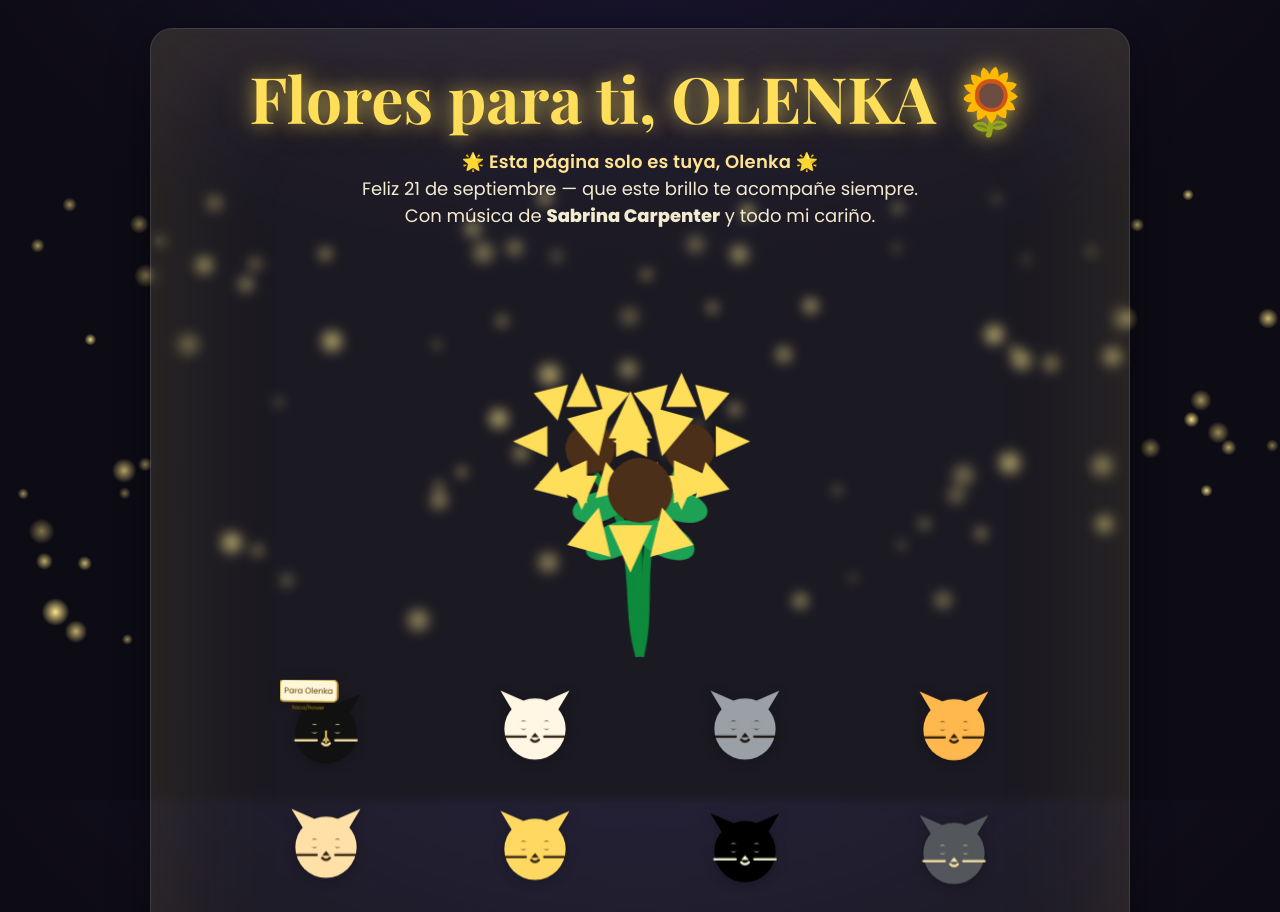
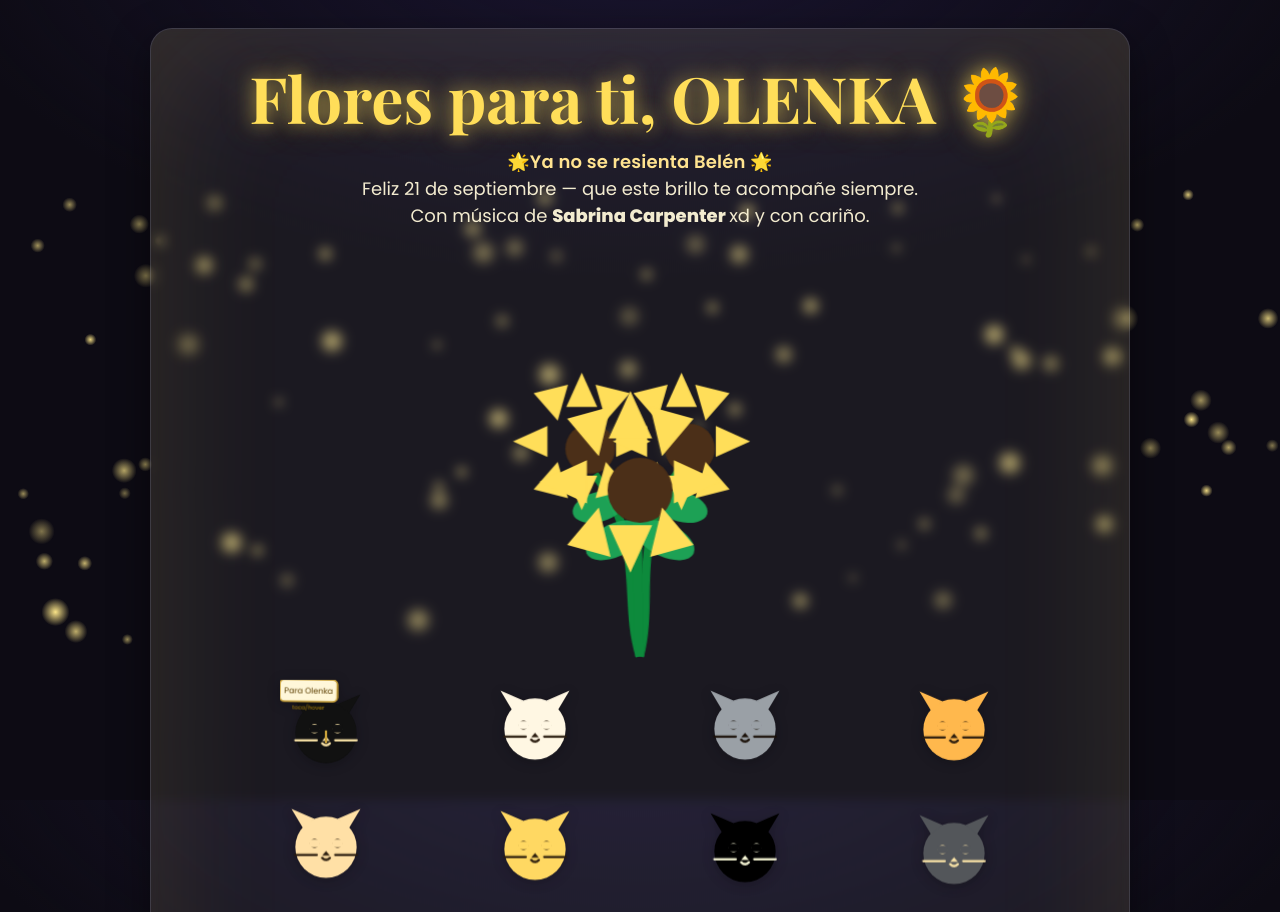
Before and after one commit to anghello1803-jpg/Flores-para-Olenka-Ely-de-up, a plain HTML site: page index.html in a window 1280 px wide. Shown: the top 912 px of the page. Drawn offline with nearby package versions, Linux system fonts and the light colour scheme.

Commit message:
Update index.html

```diff
--- a/index.html
+++ b/index.html
@@ -73,8 +73,8 @@
 <div class="wrap">
   <div class="card">
     <h1>Flores para ti, OLENKA 🌻</h1>
-    <p class="sub only-you">🌟 Esta página solo es tuya, Olenka 🌟</p>
-    <p class="sub">Feliz 21 de septiembre — que este brillo te acompañe siempre. <br> Con música de <strong>Sabrina Carpenter</strong> y todo mi cariño.</p>
+    <p class="sub only-you">🌟Ya no se resienta Belén  🌟</p>
+    <p class="sub">Feliz 21 de septiembre — que este brillo te acompañe siempre. <br> Con música de <strong>Sabrina Carpenter </strong> xd y con cariño.</p>
 
     <!-- 1) FLORES -->
     <div class="bouquet" role="img" aria-label="Ramo de girasoles animado">
```
